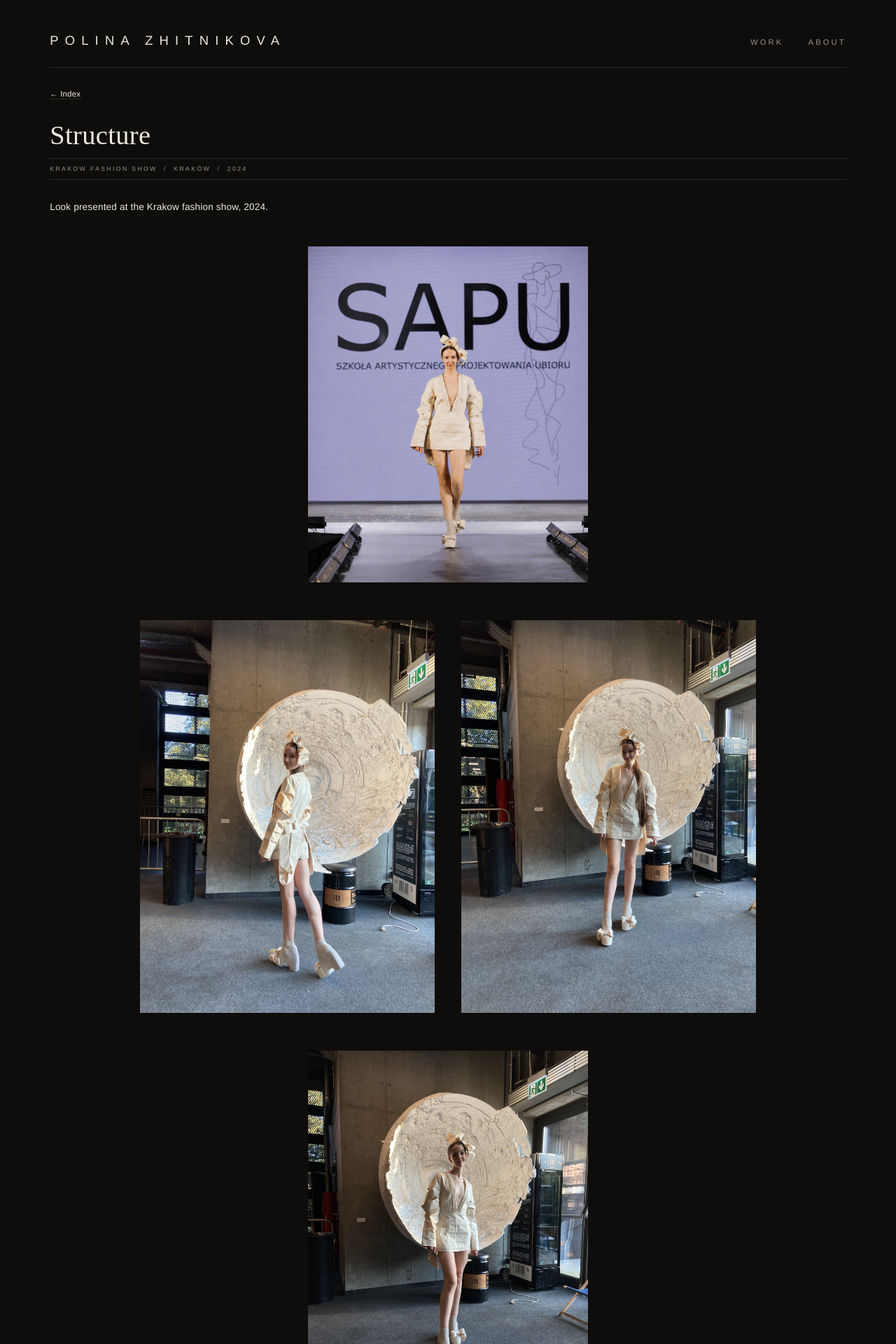
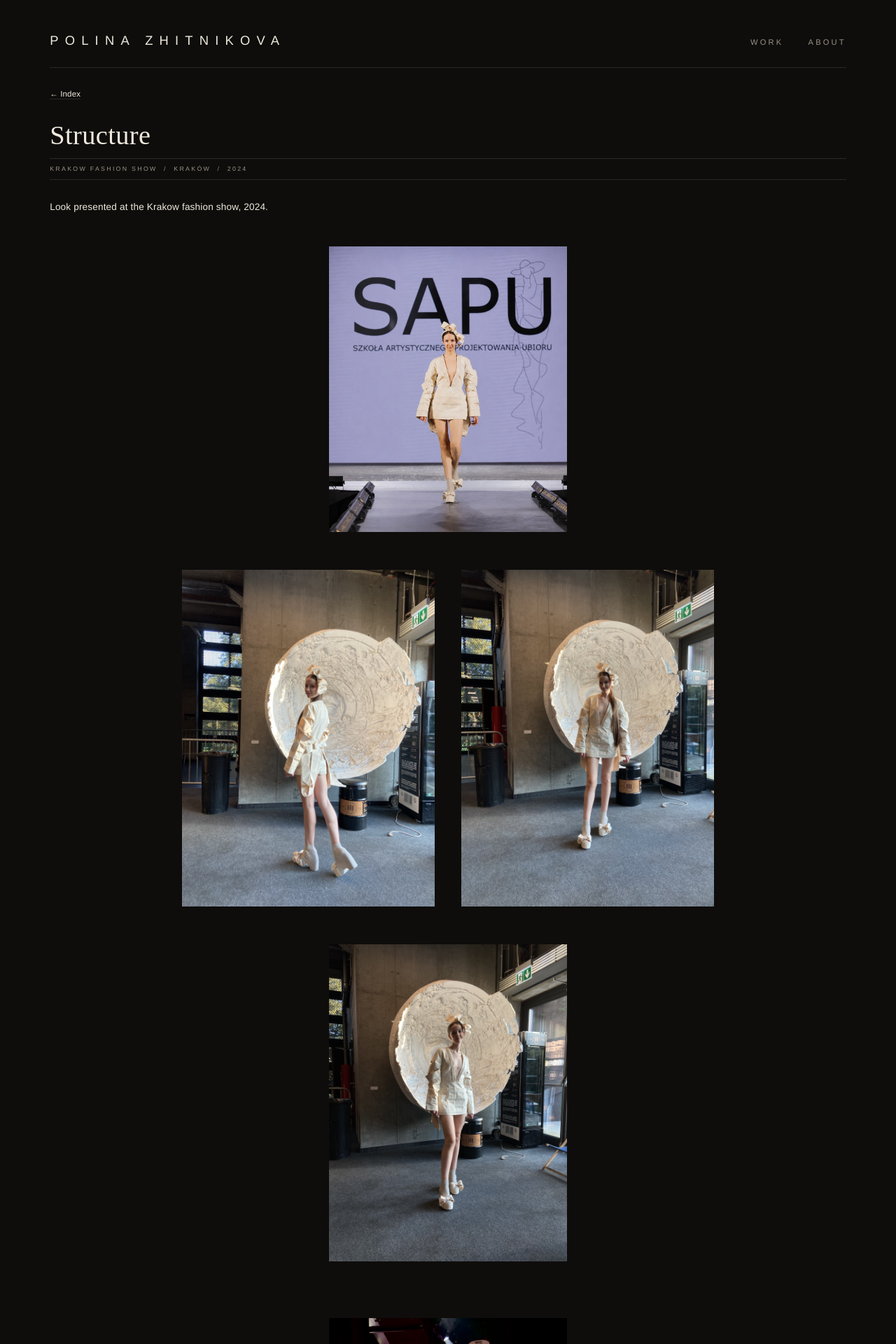
Before and after one commit to pzhitnikova/pzhitnikova.github.io, a Jekyll site: the page built from _projects/structure.md, in a window 1280 px wide. Shown: the top 1920 px of the page at 70% size. Built offline with Jekyll 4.4.1, drawn with Linux system fonts in a browser that asks for light colours; grey boxes are pictures that could not be loaded.

Commit message:
One more notch down on media scale
Co-Authored-By: Claude Fable 5 <noreply@anthropic.com>

```diff
--- a/assets/css/main.css
+++ b/assets/css/main.css
@@ -132,7 +132,7 @@ a:focus-visible, button:focus-visible {
   grid-template-columns: 1fr 1fr;
   column-gap: clamp(2rem, 5vw, 4.5rem);
   row-gap: clamp(4rem, 9vh, 6.5rem);
-  max-width: 920px;
+  max-width: 800px;
   margin: clamp(3rem, 8vh, 5.5rem) auto 0;
   padding-bottom: clamp(5rem, 12vh, 8rem);
 }
@@ -241,7 +241,7 @@ a:focus-visible, button:focus-visible {
 /* Lookbook: dittico — foto a coppie, video centrato sotto */
 .lookbook {
   margin: clamp(2rem, 5vh, 3.2rem) auto 0;
-  max-width: 880px;
+  max-width: 760px;
   display: grid;
   grid-template-columns: 1fr 1fr;
   align-items: start;
@@ -259,27 +259,27 @@ a:focus-visible, button:focus-visible {
 .look-wide {
   grid-column: 1 / -1;
   justify-self: center;
-  width: min(100%, 760px);
+  width: min(100%, 640px);
 }
 
 /* foto verticale singola: centrata, momento editoriale */
 .look-solo {
   grid-column: 1 / -1;
   justify-self: center;
-  width: min(100%, 400px);
+  width: min(100%, 340px);
 }
 
 .look-video {
   grid-column: 1 / -1;
   justify-self: center;
-  width: min(100%, 760px);
+  width: min(100%, 640px);
   margin-top: clamp(1rem, 3vh, 2rem);
 }
 
 .look-video video { width: 100%; }
 
 /* video girato in verticale: colonna stretta */
-.look-video-portrait { width: min(100%, 400px); }
+.look-video-portrait { width: min(100%, 340px); }
 
 .look-video figcaption { margin-top: 1rem; text-align: center; }
 
```
